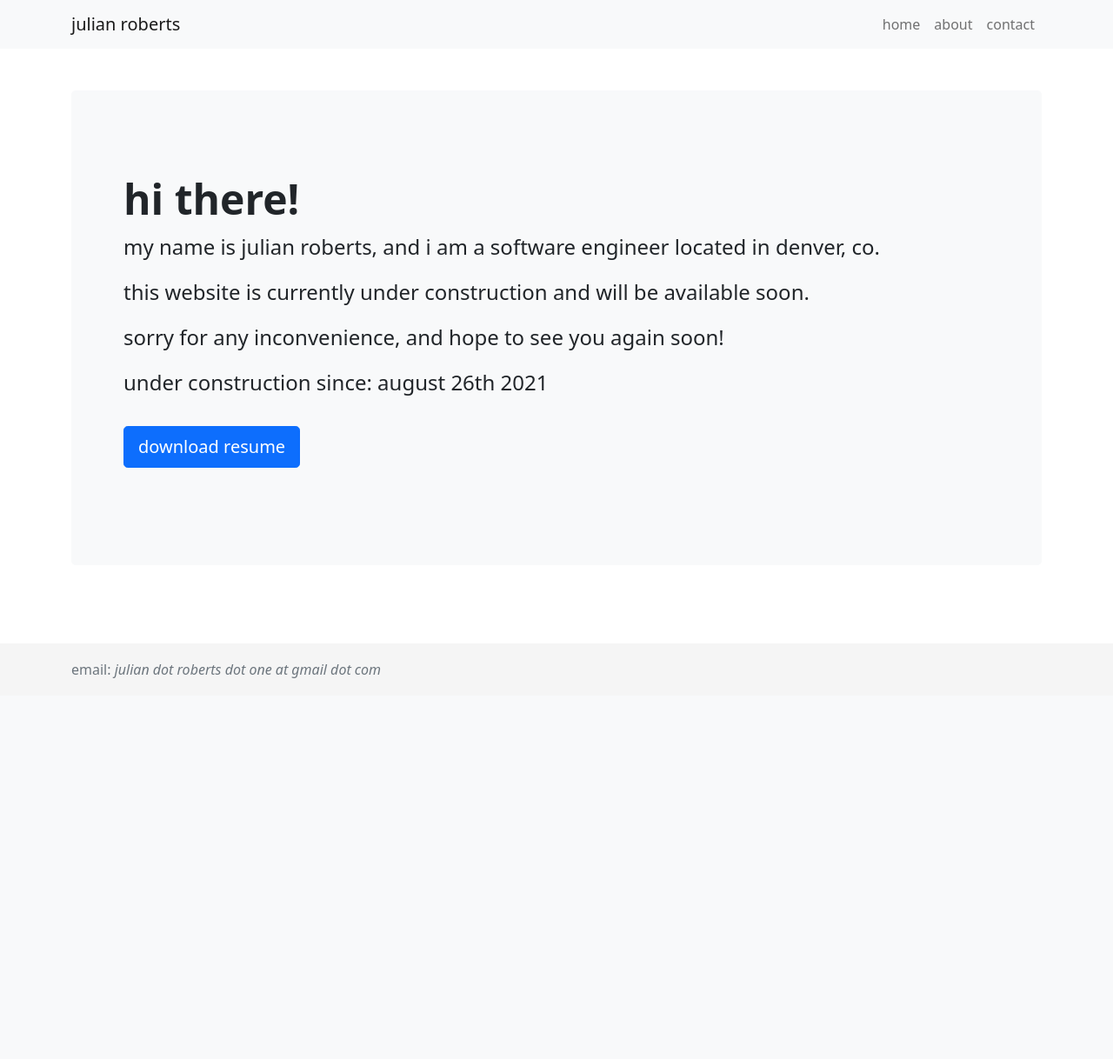
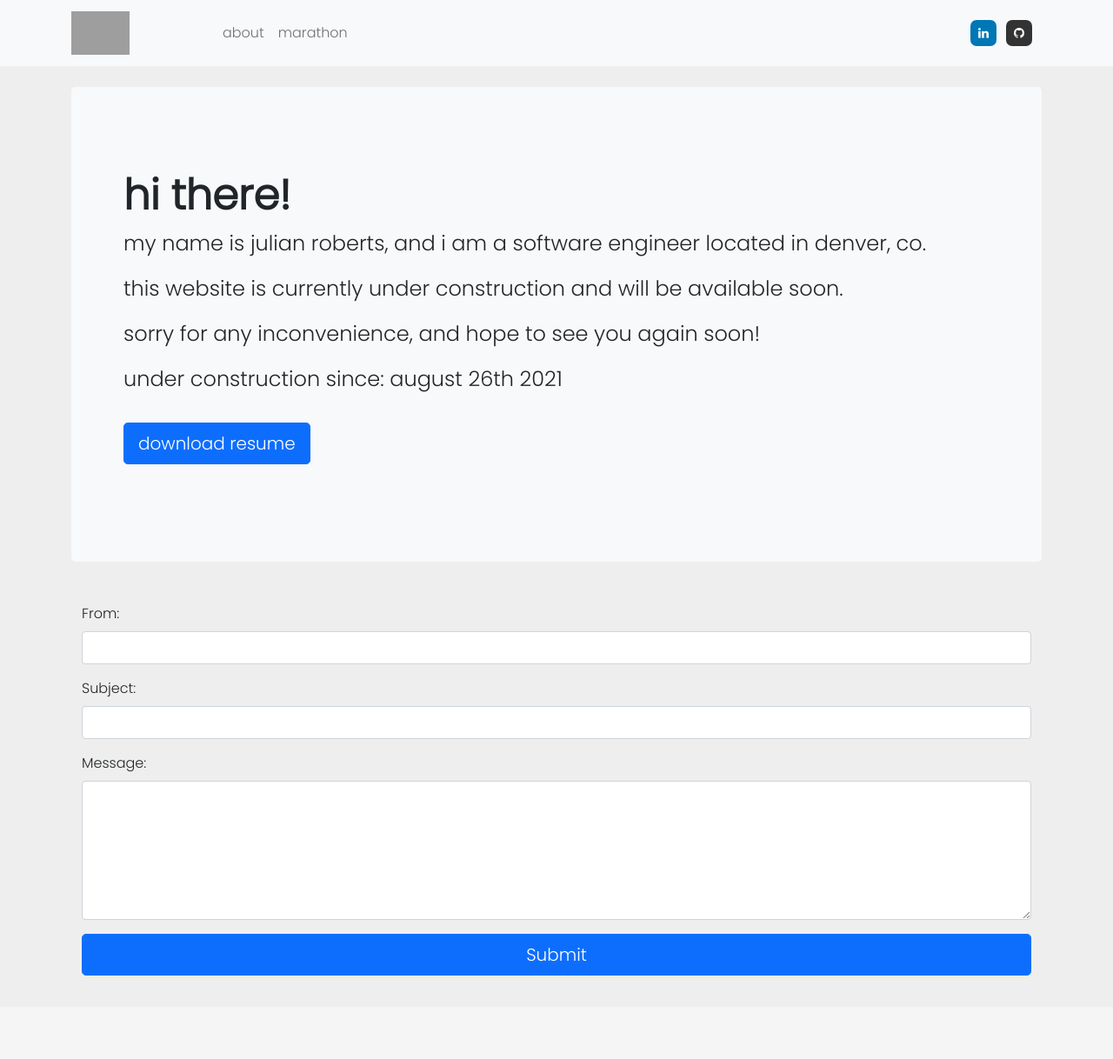
Before and after one commit to jroberts-one/julianroberts.net, a Django app: template portfolio/templates/portfolio/home.html in a window 1280 px wide. Shown: the whole page at 87% size. Before the commit the page ends 780 px from the top, so only its background shows below. Run offline with Django 3.2, Linux system fonts and the light colour scheme; the template is opened without the code that fills it, so the values that code supplies are empty; grey boxes are pictures that could not be loaded.

Commit message:
update – formatting home page and adding a new  route for training page

```diff
--- a/portfolio/static/portfolio/css/style.css
+++ b/portfolio/static/portfolio/css/style.css
@@ -6,17 +6,66 @@ html {
 }
 
 body {
-  margin-bottom: 60px; /* margin bottom by footer height */
+    background-color: #eee;
+    font-family: "Poppins", sans-serif;
+    font-weight: 300;
+    padding-top: 70px;
 }
 
+@media screen and (min-width: 768px) {
+    body {
+      padding-top: 100px;
+    }
+}
+
+ul {
+    list-style: none;
+    display: flex;
+    margin-bottom: 0
+}
+
+/* navbar
+-------------------------------------------------- */
+.navbar-brand {
+  width:150px;
+  font-size: 24px;
+}
+.navbar-brand img {
+  height: 50px;
+  float: left;
+  margin-right: 7px;
+}
+
+/* social media icons
+-------------------------------------------------- */
+.social-icon {
+    height: 30px;
+    width: 30px;
+    display: flex;
+    justify-content: center;
+    align-items: center;
+    color: #fff;
+    font-size: 14px;
+    border-radius: 7px;
+    margin-right: 11px;
+    cursor: pointer
+}
+
+.social-linkedin {
+    background-color: #0077B5
+}
+
+.social-github {
+    background-color: #333
+}
+
+/* footer
+-------------------------------------------------- */
 .footer {
   position: absolute;
   bottom: 0;
   width: 100%;
-  height: 60px; /* set the fixed height of the footer here */
-  line-height: 60px; /* vertically center the text there */
+  height: 60px;
+  line-height: 60px;
   background-color: #f5f5f5;
 }
-
-/* custom
--------------------------------------------------- */
--- a/portfolio/templates/portfolio/base.html
+++ b/portfolio/templates/portfolio/base.html
@@ -9,26 +9,44 @@
     {% else %}
       <title>julian roberts</title>
     {% endif %}
+    <!-- favicons -->
+    <link rel="shortcut icon" type="image/png" href="{% static 'portfolio/img/logo.png' %}"/>
     <!-- bootstrap css -->
     <link href="https://cdn.jsdelivr.net/npm/bootstrap@5.1.0/dist/css/bootstrap.min.css" rel="stylesheet" integrity="sha384-KyZXEAg3QhqLMpG8r+8fhAXLRk2vvoC2f3B09zVXn8CA5QIVfZOJ3BCsw2P0p/We" crossorigin="anonymous">
+    <!-- font awesome -->
+    <link href="https://cdnjs.cloudflare.com/ajax/libs/font-awesome/4.7.0/css/font-awesome.min.css" rel="stylesheet">
     <!-- custom css -->
+    <link rel="preconnect" href="https://fonts.gstatic.com">
+    <link href="https://fonts.googleapis.com/css2?family=Poppins:wght@300&display=swap" rel="stylesheet">
     <link rel="stylesheet" type="text/css" href="{% static 'portfolio/css/style.css' %}">
-
   </head>
   <body>
     <header>
-      <nav class="navbar navbar-expand-lg navbar-light bg-light">
-        <div class="container">
-          <a class="navbar-brand" href="#">julian roberts</a>
-          <button class="navbar-toggler" type="button" data-bs-toggle="collapse" data-bs-target="#navbarNav" aria-controls="navbarNav" aria-expanded="false" aria-label="Toggle navigation">
+      <nav class="navbar navbar-expand-lg navbar-light fixed-top bg-light">
+        <div class="container"> <a class="navbar-brand" href="#"><img class="" src="{% static 'portfolio/img/logo.png' %}" alt="" /></a>
+        <button class="navbar-toggler" type="button" data-toggle="collapse" data-target="#navbarSupportedContent" aria-controls="navbarSupportedContent" aria-expanded="false" aria-label="Toggle navigation">
         <span class="navbar-toggler-icon"></span>
         </button>
-          <div class="collapse navbar-collapse" id="navbarNav">
-            <ul class="navbar-nav ms-auto">
-              <li class="nav-item"><a class="nav-link" href="#">home</a></li>
-              <li class="nav-item"><a class="nav-link" href="#">about</a></li>
-              <li class="nav-item"><a class="nav-link" href="#">contact</a></li>
+        <div class="collapse navbar-collapse" id="navbarSupportedContent">
+          <ul class="navbar-nav mr-auto mb-2 mb-lg-0">
+            <li class="nav-item"> <a class="nav-link {% if title == 'home' %}active{% endif %}" href="{% url 'portfolio-home' %}">about</a> </li>
+            <li class="nav-item"> <a class="nav-link {% if title == 'marathon' %}active{% endif %}" href="{% url 'portfolio-marathon' %}">marathon</a> </li>
+
           </ul>
+          <div class="d-flex ms-auto">
+            <ul>
+              <li>
+                <a target="_blank" class="text-decoration-none" href="https://www.linkedin.com/in/julian-roberts-one">
+                  <span class="social-icon social-linkedin"><i class="fa fa-linkedin"></i></span>
+                </a>
+              </li>
+              <li>
+                <a target="_blank" class="text-decoration-none" href="https://github.com/jroberts-one">
+                  <span class="social-icon social-github"><i class="fa fa-github"></i></span>
+                </a>
+              </li>
+            </ul>
+          </div>
         </div>
       </div>
     </nav>
@@ -38,13 +56,9 @@
       {% block content %}{% endblock %}
     </div>
   </main>
-
   <footer class="footer">
-      <div class="container">
-        <span class="text-muted">email: <i>julian dot roberts dot one at gmail dot com</i></span>
-      </div>
+    <div class="container"></div>
   </footer>
-
   <!-- bootstrap js -->
   <script src="https://cdn.jsdelivr.net/npm/bootstrap@5.1.0/dist/js/bootstrap.bundle.min.js" integrity="sha384-U1DAWAznBHeqEIlVSCgzq+c9gqGAJn5c/t99JyeKa9xxaYpSvHU5awsuZVVFIhvj" crossorigin="anonymous"></script>
 </body>
--- a/portfolio/templates/portfolio/home.html
+++ b/portfolio/templates/portfolio/home.html
@@ -1,9 +1,8 @@
 {% extends "portfolio/base.html" %}
 {% load static %}
 {% block content %}
-    <br><br>
     <div class="p-5 my-8 bg-light rounded-3">
-      <div class="container-fluid py-5">
+        <div class="container py-5">
             <h1 class="display-5 fw-bold">hi there!</h1>
             <p class="col-md-12 fs-4">
                 my name is julian roberts, and i am a software engineer located in denver, co.
@@ -22,5 +21,24 @@
             </a>
         </div>
     </div>
+    <div class="container-fluid py-5">
+        <form id="contactForm">
+            <div class="mb-3">
+                <label class="form-label" for="emailAddressFrom">From:</label>
+                <input class="form-control" id="emailAddressFrom" type="email"  />
+            </div>
+            <div class="mb-3">
+                <label class="form-label" for="name">Subject:</label>
+                <input class="form-control" id="Subject" type="text" />
+            </div>
+            <div class="mb-3">
+                <label class="form-label" for="message">Message:</label>
+                <textarea class="form-control" id="message" type="text" style="height: 10rem;"></textarea>
+            </div>
+            <div class="d-grid">
+                <button class="btn btn-primary btn-lg" type="submit">Submit</button>
+            </div>
+        </form>
+    </div>
     <br><br>
 {% endblock content %}
--- a/portfolio/urls.py
+++ b/portfolio/urls.py
@@ -3,4 +3,5 @@ from . import views
 
 urlpatterns = [
     path('', views.home, name='portfolio-home'),
+    path('marathon/', views.marathon, name='portfolio-marathon'),
 ]
--- a/portfolio/views.py
+++ b/portfolio/views.py
@@ -2,4 +2,8 @@ from django.shortcuts import render
 
 # logic for how to handle request when user visits home page
 def home(request):
-    return render(request, 'portfolio/home.html', {'title': 'Home'})
+    return render(request, 'portfolio/home.html', {'title': 'home'})
+
+
+def marathon(request):
+    return render(request, 'portfolio/marathon.html', {'title': 'marathon'})
```
Also changed, not shown: portfolio/templates/portfolio/marathon.html (added, +52 -0 lines). Lines whose indentation alone changed are shown as unchanged.
